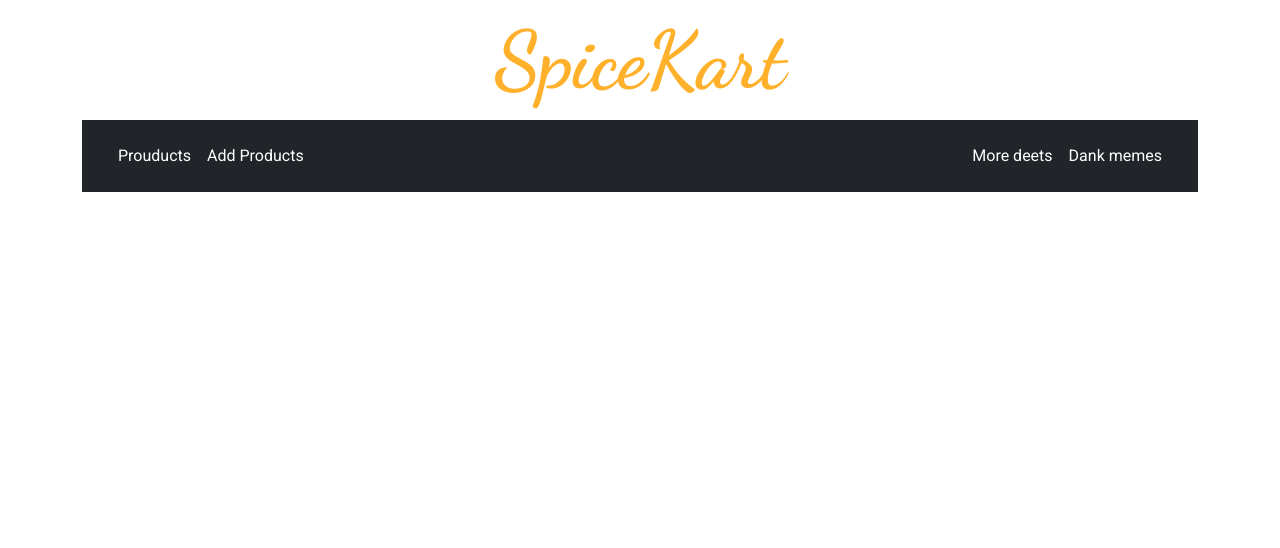
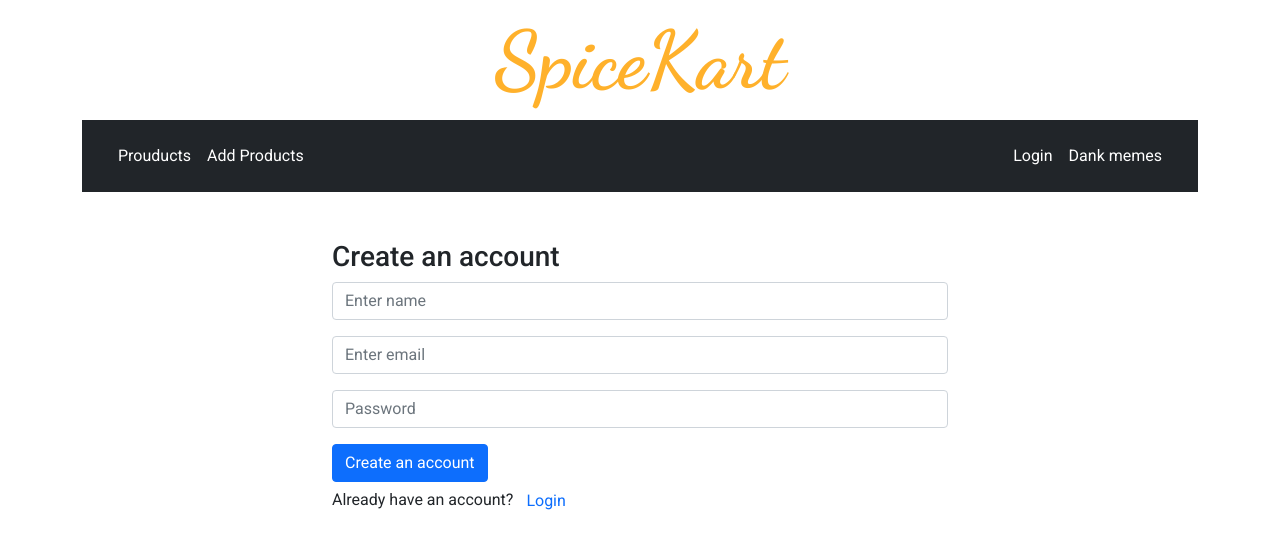
Before and after one commit to thowhidulislam/spiceKart-client-side, a React (Create React App) app: page /register in a window 1280 px wide. Shown: the top 548 px of the page. Built offline with nearby package versions, Linux system fonts and the light colour scheme.

Commit message:
login and register component created

```diff
--- a/package.json
+++ b/package.json
@@ -8,6 +8,7 @@
     "@testing-library/user-event": "^13.5.0",
     "axios": "^0.27.2",
     "bootstrap": "^5.1.3",
+    "firebase": "^9.7.0",
     "react": "^18.1.0",
     "react-bootstrap": "^2.3.1",
     "react-dom": "^18.1.0",
--- a/src/App.js
+++ b/src/App.js
@@ -8,6 +8,8 @@ import { ToastContainer, toast } from 'react-toastify';
 import 'react-toastify/dist/ReactToastify.css';
 import ProductDetail from './Pages/ProductDetail/ProductDetail';
 import ManageInventory from './Pages/ManageInventory/ManageInventory';
+import LogIn from './Pages/LogIn/LogIn';
+import Register from './Pages/LogIn/Register/Register';
 
 function App() {
   return (
@@ -20,6 +22,8 @@ function App() {
         <Route path='/manageInventory' element={<ManageInventory></ManageInventory>}></Route>
         <Route path='/inventory/:id' element={<ProductDetail></ProductDetail>}></Route>
         <Route path='/addProduct' element={<AddProducts></AddProducts>}></Route>
+        <Route path='/login' element={<LogIn></LogIn>}></Route>
+        <Route path='/register' element={<Register></Register>}></Route>
       </Routes>
       <ToastContainer></ToastContainer>
 
--- /dev/null
+++ b/src/Pages/LogIn/LogIn.css
@@ -0,0 +1,4 @@
+.login-btn,
+.register-btn {
+    text-decoration: none;
+}
--- /dev/null
+++ b/src/Pages/LogIn/LogIn.js
@@ -0,0 +1,27 @@
+import React from 'react';
+import { Button, Form } from 'react-bootstrap';
+import { Link } from 'react-router-dom';
+import './LogIn.css'
+
+const LogIn = () => {
+    return (
+        <div className='container w-50 mx-auto mt-5'>
+            < h3 className='text-center'> Please login</h3 >
+            <Form>
+                <Form.Group className="mb-3" controlId="formBasicEmail">
+                    <Form.Control type="email" placeholder="Enter email" />
+                </Form.Group>
+
+                <Form.Group className="mb-3" controlId="formBasicPassword">
+                    <Form.Control type="password" placeholder="Password" />
+                </Form.Group>
+                <Button variant="primary" type="submit">
+                    Login
+                </Button>
+            </Form>
+            <p>New to SpicyKart?<Link to='/register'><button className='btn btn-link register-btn'>Create an account</button></Link></p>
+        </div >
+    );
+};
+
+export default LogIn;
--- /dev/null
+++ b/src/Pages/LogIn/Register/Register.js
@@ -0,0 +1,40 @@
+import React from 'react';
+import { Button, Form } from 'react-bootstrap';
+import { Link } from 'react-router-dom';
+import './Register.css'
+
+const Register = () => {
+    return (
+        <div className='container w-50 mx-auto mt-5'>
+            <h3>Create an account</h3>
+            <Form>
+                <Form.Group className="mb-3" controlId="formBasicEmail">
+                    <Form.Control type="text" placeholder="Enter name" />
+                </Form.Group>
+                <Form.Group className="mb-3" controlId="formBasicEmail">
+                    <Form.Control type="email" placeholder="Enter email" />
+                </Form.Group>
+                <Form.Group className="mb-3" controlId="formBasicPassword">
+                    <Form.Control type="password" placeholder="Password" />
+                </Form.Group>
+                <Button variant="primary" type="submit">
+                    Create an account
+                </Button>
+            </Form>
+            <p>Already have an account?<Link to='/login'><button className='btn btn-link login-btn'>Login</button></Link></p>
+        </div>
+    );
+};
+
+export default Register; <Form>
+    <Form.Group className="mb-3" controlId="formBasicEmail">
+        <Form.Control type="email" placeholder="Enter email" />
+    </Form.Group>
+
+    <Form.Group className="mb-3" controlId="formBasicPassword">
+        <Form.Control type="password" placeholder="Password" />
+    </Form.Group>
+    <Button variant="primary" type="submit">
+        Login
+    </Button>
+</Form>
--- a/src/Pages/Shared/Header/Header.js
+++ b/src/Pages/Shared/Header/Header.js
@@ -19,7 +19,7 @@ const Header = () => {
                                 <Nav.Link as={Link} to="/addProduct">Add Products</Nav.Link>
                             </Nav>
                             <Nav>
-                                <Nav.Link href="#deets">More deets</Nav.Link>
+                                <Nav.Link as={Link} to="/login">Login</Nav.Link>
                                 <Nav.Link eventKey={2} href="#memes">
                                     Dank memes
                                 </Nav.Link>
```
Also changed, not shown: firebase.init.js (added, +21 -0 lines), firebase.json (added), src/Pages/LogIn/Register/Register.css (added), 2 other files (tests, documents, lock files or other folders).
